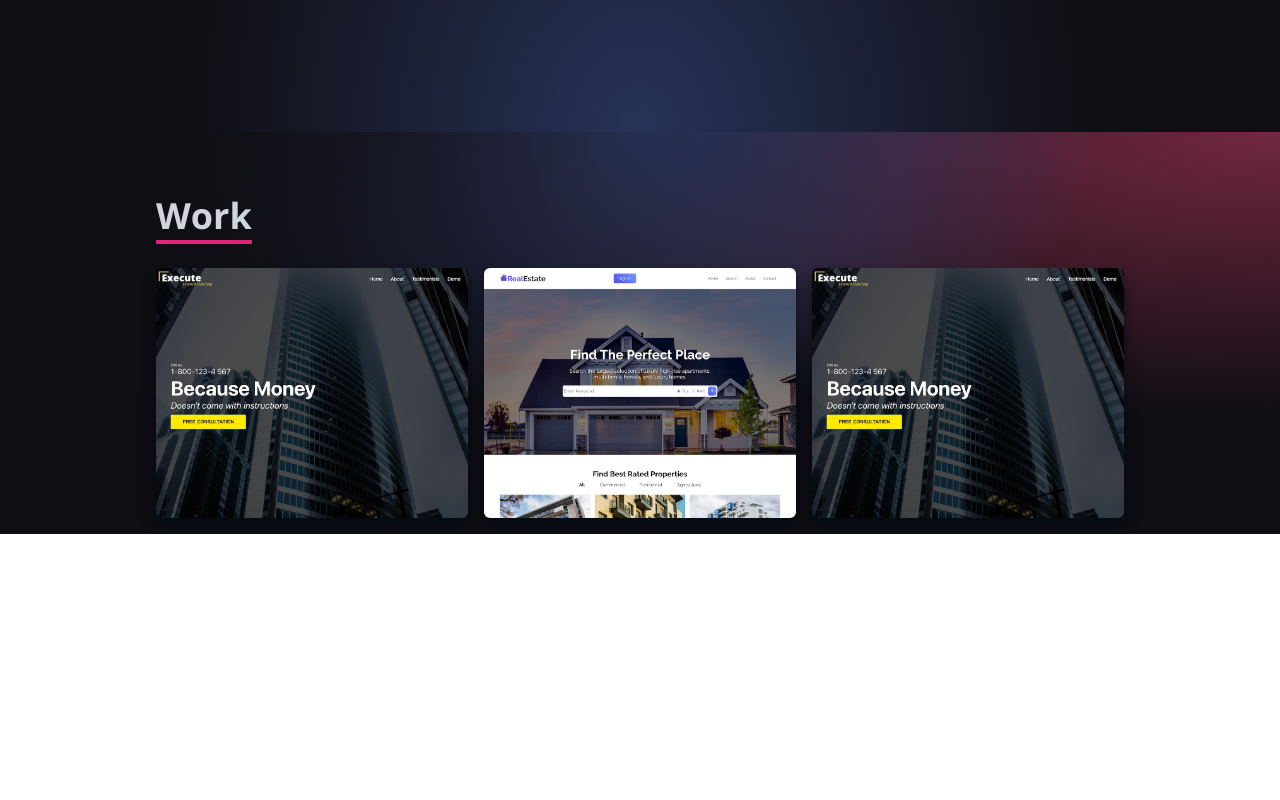
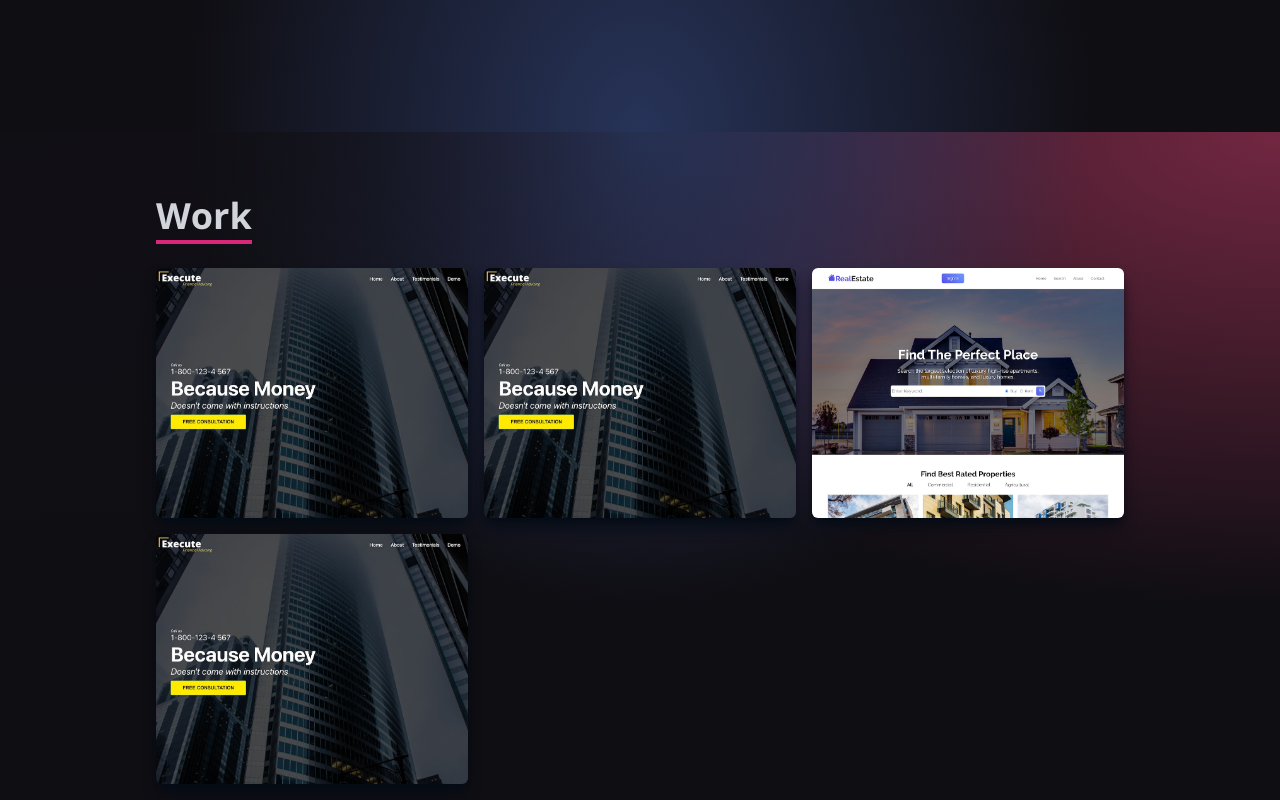
Before and after one commit to ShorunTech/Portfolio_Building, a React (Vite) app: page / in a window 1280 px wide. Shown: the part 2834-3634 px from the top of the page. Before the commit the page ends 3368 px from the top, so only its background shows below. Built offline with nearby package versions, Linux system fonts and the light colour scheme.

Commit message:
portfolio

```diff
--- a/src/components/Portfolio.jsx
+++ b/src/components/Portfolio.jsx
@@ -47,6 +47,30 @@ const Portfolio = () => {
               </div>
             </div>
           </div>
+           {/* Grid Item */}
+           <div
+            style={{ backgroundImage: `url(${WorkImg})` }}
+            className='shadow-lg shadow-[#040c16] group container rounded-md flex justify-center items-center mx-auto content-div'
+          >
+            {/* Hover Effects */}
+            <div className='opacity-0 group-hover:opacity-100'>
+
+
+              <div className='pt-8 text-center'>
+                <a href='/'>
+                  <button className='text-center rounded-lg px-4 py-3 m-2 bg-white text-gray-700 font-bold text-lg'>
+                    Demo
+                  </button>
+                </a>
+                <a href='/'>
+                  <button className='text-center rounded-lg px-4 py-3 m-2 bg-white text-gray-700 font-bold text-lg'>
+                    Code
+                  </button>
+                </a>
+              </div>
+            </div>
+          </div>
+
           <div
             style={{ backgroundImage: `url(${realEstate})` }}
             className='shadow-lg shadow-[#040c16] group container rounded-md flex justify-center items-center mx-auto content-div'
```
